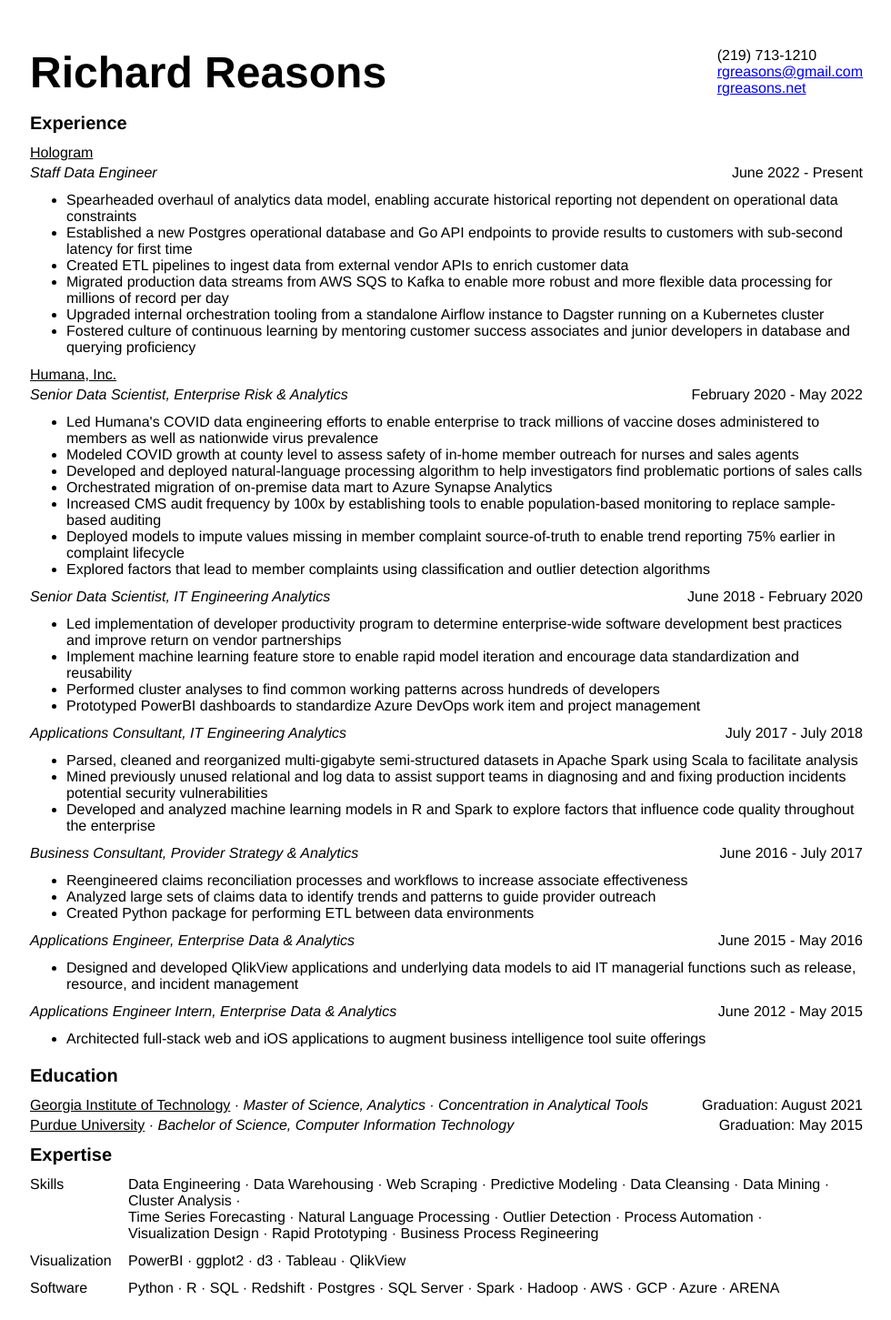
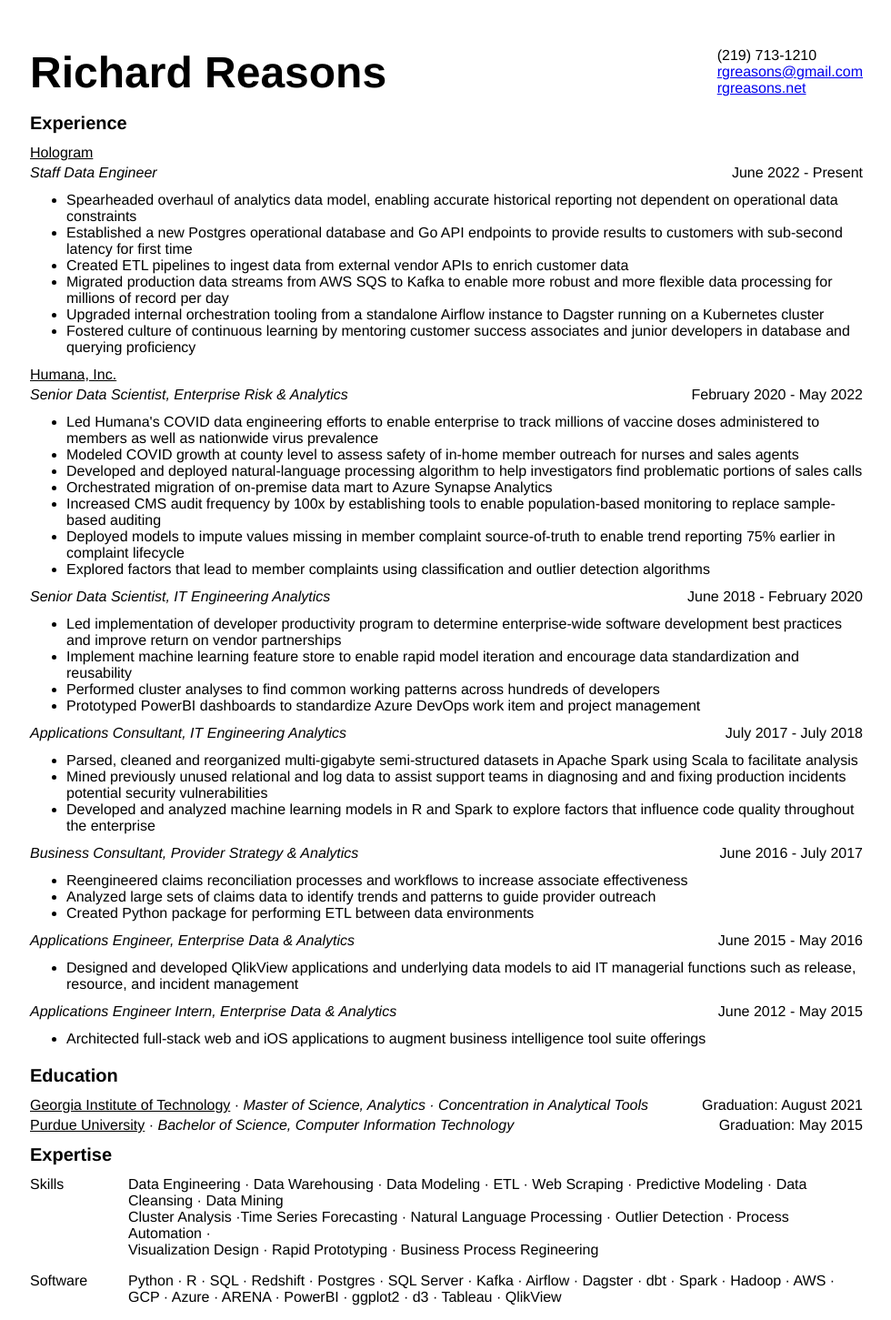
Before and after one commit to rgreasons/rgreasons.github.io, a Jekyll site: the page Resume.html, which Jekyll copies as it is, in a window 1280 px wide. Shown: the whole page at 91% size, without its empty margins (149-1129 px from the left). Built offline with Jekyll 4.4.1, drawn with Linux system fonts in a browser that asks for light colours.

Commit message:
Resume 2.3.7

```diff
--- a/Resume.html
+++ b/Resume.html
@@ -95,11 +95,9 @@
             <div class = 'purdue right-justify'>Graduation: May 2015</div>
             <div class='expertise section-header main-content'><b>Expertise</b></div>
             <div class = 'skills main-content'>Skills</div>
-            <div class = 'skills skill-break'>Data Engineering · Data Warehousing · Web Scraping · Predictive Modeling · Data Cleansing · Data Mining · Cluster Analysis ·<br>Time Series Forecasting · Natural Language Processing · Outlier Detection · Process Automation ·<br>Visualization Design · Rapid Prototyping · Business Process Regineering</div>
-            <div class = 'visualization main-content'>Visualization</div>
-            <div class = 'visualization skill-break'>PowerBI · ggplot2 · d3 · Tableau · QlikView</div>
+            <div class = 'skills skill-break'>Data Engineering · Data Warehousing · Data Modeling · ETL · Web Scraping · Predictive Modeling · Data Cleansing · Data Mining<br>Cluster Analysis ·Time Series Forecasting · Natural Language Processing · Outlier Detection · Process Automation ·<br>Visualization Design · Rapid Prototyping · Business Process Regineering</div>
             <div class = 'software main-content'>Software</div>
-            <div class = 'software skill-break'>Python · R · SQL · Redshift · Postgres · SQL Server · Spark · Hadoop · AWS · GCP · Azure · ARENA</div>
+            <div class = 'software skill-break'>Python · R · SQL · Redshift · Postgres · SQL Server · Kafka · Airflow · Dagster · dbt · Spark · Hadoop · AWS · GCP · Azure · ARENA · PowerBI · ggplot2 · d3 · Tableau · QlikView</div>
           </div>
     </body>
 </html>
```
